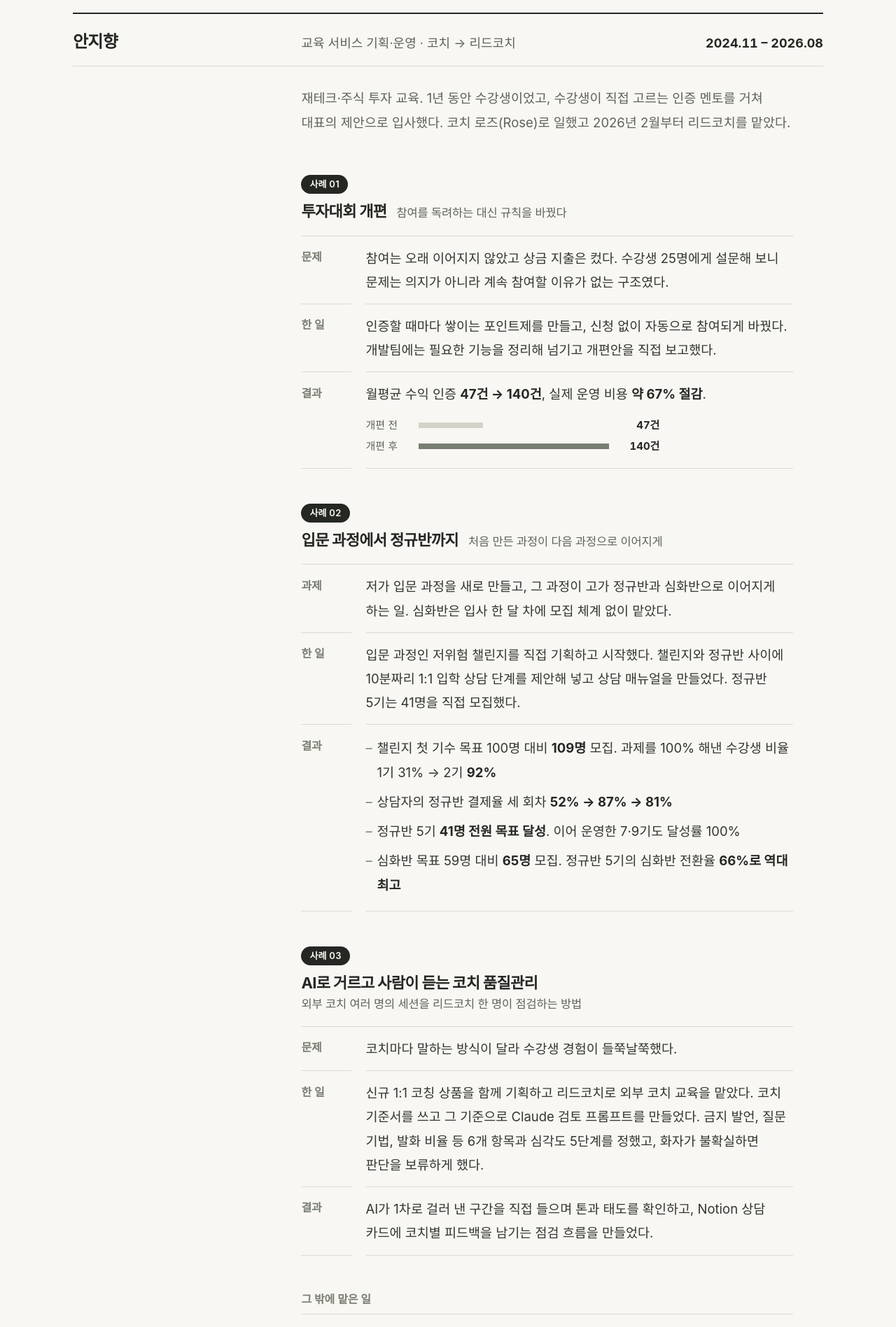
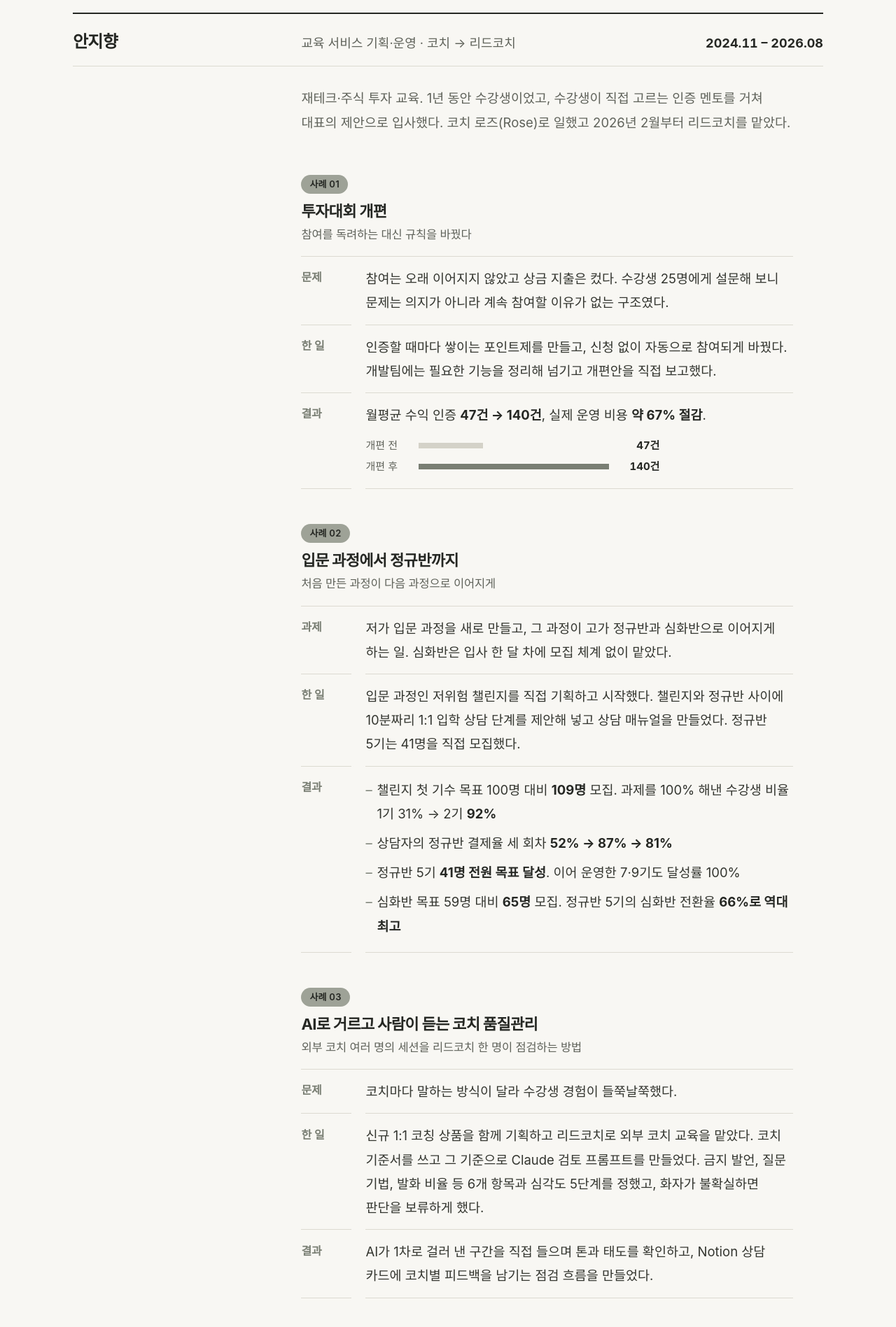
Before and after one commit to k-im-rose/k-im-rose.github.io, a Jekyll site: the page built from draft-cv.html, in a window 1280 px wide. Shown: the part 1746-3643 px from the top of the page at 70% size. Built offline with Jekyll 4.4.1, drawn with Linux system fonts in a browser that asks for light colours; some web fonts are replaced.

Commit message:
이력서 시안: 사례 번호 알약을 밝은 세이지로, 알약·제목·부제 세 줄로
Co-Authored-By: Claude Opus 5.5 <noreply@anthropic.com>

```diff
--- a/assets/css/cv.css
+++ b/assets/css/cv.css
@@ -245,12 +245,12 @@ a.row:hover, a.row:hover b, a.row:hover span { color: #fff; }
 
 
 /* ═════ 5차: 사례 머리 ═════ */
-/* '사례 01'은 차콜 알약, 그 아래 제목과 부제를 한 줄에. 자리가 모자라면 부제 전체가 다음 줄로 */
+/* '사례 01'은 밝은 세이지 알약(글자 차콜), 그 아래 제목, 그 아래 부제 */
 .case-head { display: block; padding-bottom: 18px; }
 .case-head .case-no {
   display: inline-block; margin: 0 0 10px; padding: 3px 12px;
-  background: var(--ink); color: var(--paper); border-radius: 999px;
+  background: var(--sage-light); color: var(--ink); border-radius: 999px;
   font-size: 13px; font-weight: 600; letter-spacing: 0.02em; line-height: 1.6;
 }
-.case h3 { display: flex; flex-wrap: wrap; align-items: baseline; column-gap: 14px; row-gap: 2px; }
-.case h3 span { display: inline; margin-top: 0; }
+.case h3 { display: block; }
+.case h3 span { display: block; margin-top: 4px; }   /* 알약 / 제목 / 부제 세 줄 */
```
